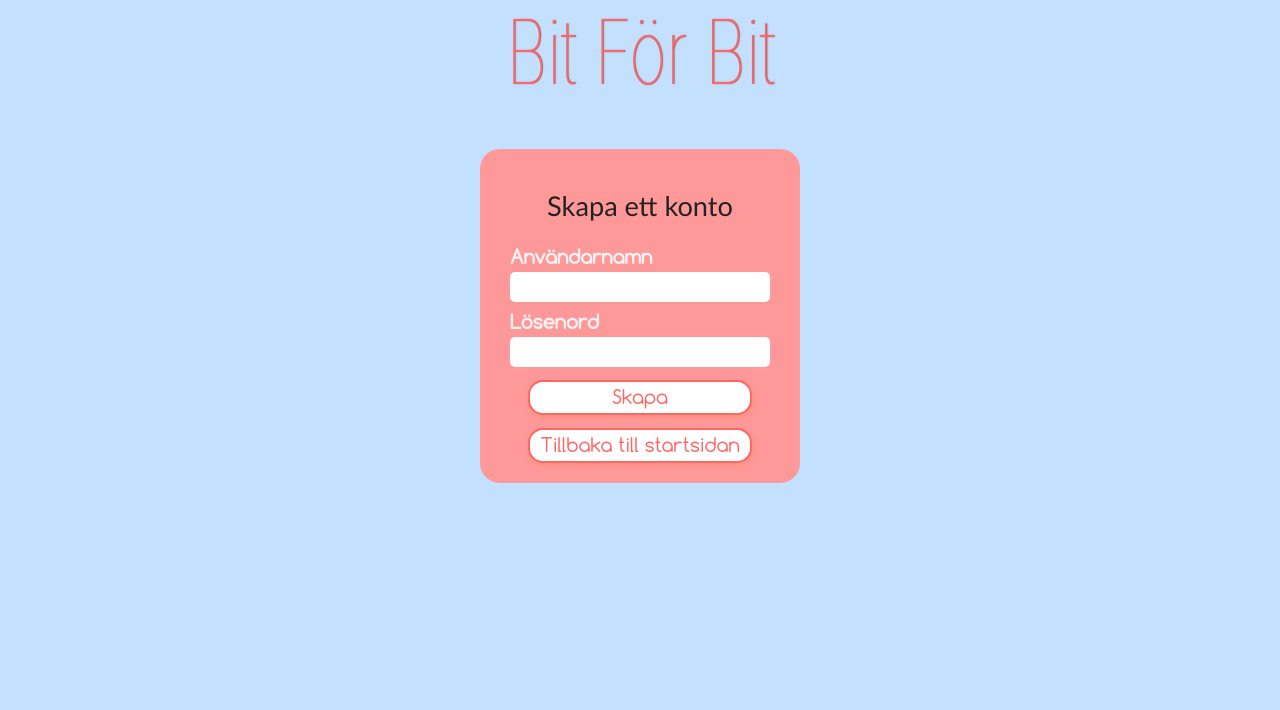
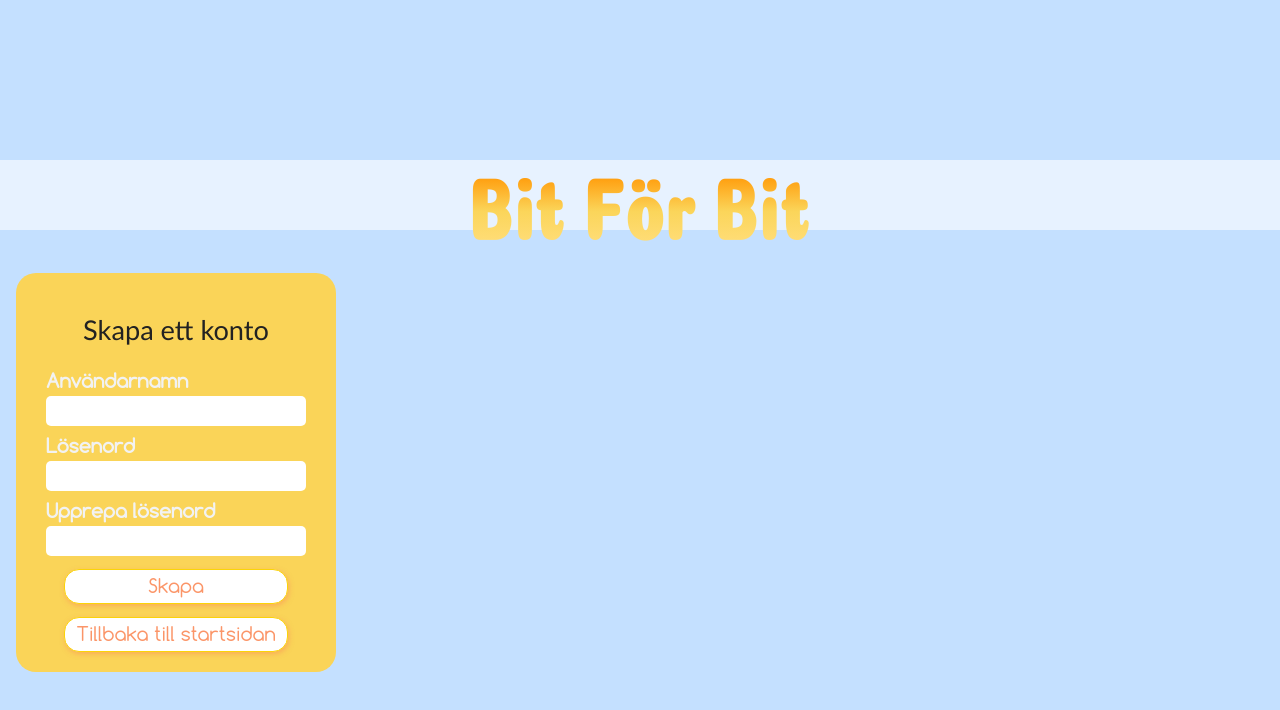
Before and after one commit to anjawillsund/bit-for-bit-frontend, a React (Create React App) app: page /create-user in a window 1280 px wide. Shown: the top 710 px of the page. Built offline with nearby package versions, Linux system fonts and the light colour scheme.

Commit message:
Update error handling

```diff
--- a/src/components/user-components/CreateUser.js
+++ b/src/components/user-components/CreateUser.js
@@ -11,14 +11,13 @@ import { Link } from 'react-router-dom'
  * @returns {JSX.Element} The JSX element representing the CreateUser component.
  */
 const CreateUser = () => {
-
-  let navigate = useNavigate()
-
+  const navigate = useNavigate()
   const [errorMessage, setErrorMessage] = useState('')
 
   const [state, setState] = useState({
     username: '',
-    password: ''
+    password: '',
+    repeatPassword: ''
   })
 
   /**
@@ -51,47 +50,34 @@ const CreateUser = () => {
         },
         body: JSON.stringify({
           username: state.username,
-          password: state.password
+          password: state.password,
+          repeatPassword: state.repeatPassword
         })
       })
-      console.log(response)
 
-      if (response.ok) {
-        console.log('User created')
-        const message = await response.text()
-        navigate('/', { state: { message } })
-      } else {
+      if (!response.ok) {
         const errorText = await response.text()
         const errorMessage = JSON.parse(errorText).message
-        let error
-        if (errorMessage === 'The password must contain at least 10 characters.' || errorMessage === 'The password must not contain more than 2000 characters.' || errorMessage === 'User validation failed: password: Path `password` is required.') {
-          error = 'Lösenordet måste innehålla mellan 10 och 2 000 tecken.'
-        } else if (errorMessage === 'User validation failed: username: Path `username` is required.' || errorMessage === 'The username must not contain more than 50 characters.') {
-          error = 'Lösenordet måste innehålla mellan 1 och 50 tecken.'
-        } else if (errorMessage === 'User validation failed: username: Path `username` is required., password: Path `password` is required.') {
-          error = 'Användarnamnet måste innehålla minst ett tecken och lösenordet måste innehålla minst tio tecken.'
-        } else if (errorMessage === 'The username is not available.') {
-          error = 'Användarnamnet är upptaget.'
+        throw new Error(errorMessage)
       }
-        if (error) {
-          console.log(error)
-          setErrorMessage(error)
-        } else {
-          console.log(errorMessage)
-          setErrorMessage('Ett okänt fel uppstod. Försök igen.')
-        }
-      }
+        const message = await response.text()
+        const messageData = JSON.parse(message).message
+        navigate('/', { state: { message: messageData } })
     } catch (error) {
-      console.log(error)
+      setErrorMessage(error.message)
+      console.log('Could not create user')
     }
   }
 
   return (
-    <div className='create-user-form'>
-      <h1 className='logo'>
-        <span className='coral'>Bit För Bit</span>
+    <div className='create-user'>
+      <div className='logo-container'>
+        <h1 className='logo coiny colorful-title'>
+          Bit För Bit
         </h1>
+      </div>
       <div className='form-container'>
+        <div>
           <form onSubmit={handleSubmit}>
             <h2>Skapa ett konto</h2>
             <div className='form-control'>
@@ -113,6 +99,15 @@ const CreateUser = () => {
               />
             </div>
             <div className='form-control'>
+              <label>Upprepa lösenord</label>
+              <input
+                type='password'
+                name='repeatPassword'
+                value={state.repeatPassword}
+                onChange={handleInputChange}
+              />
+            </div>
+            <div className='form-control'>
               <button type='submit'>Skapa</button>
             </div>
           </form>
@@ -126,6 +121,7 @@ const CreateUser = () => {
           </div>
         </div>
       </div>
+    </div>
   )
 }
 
```
Lines whose indentation alone changed are shown as unchanged.
